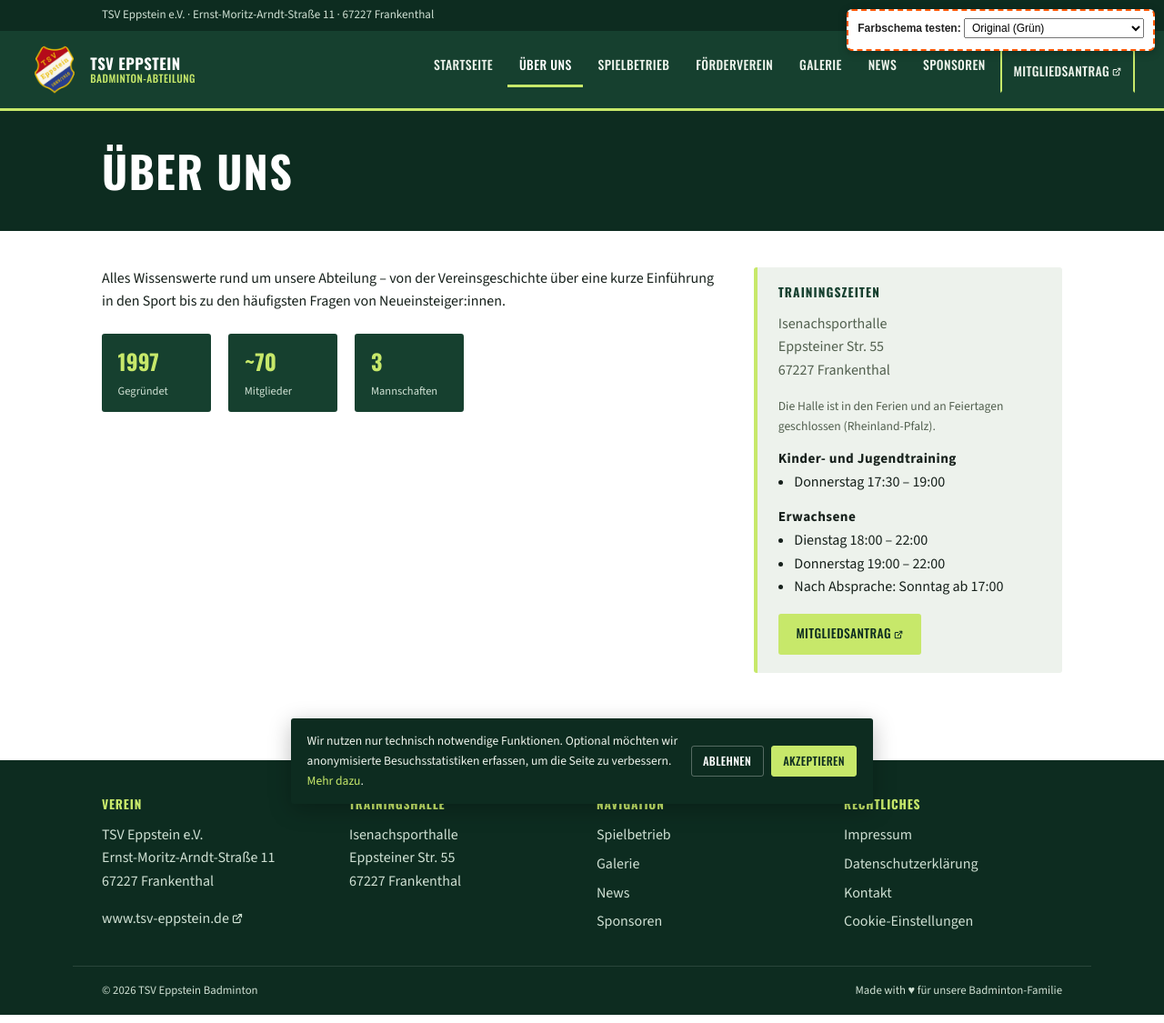
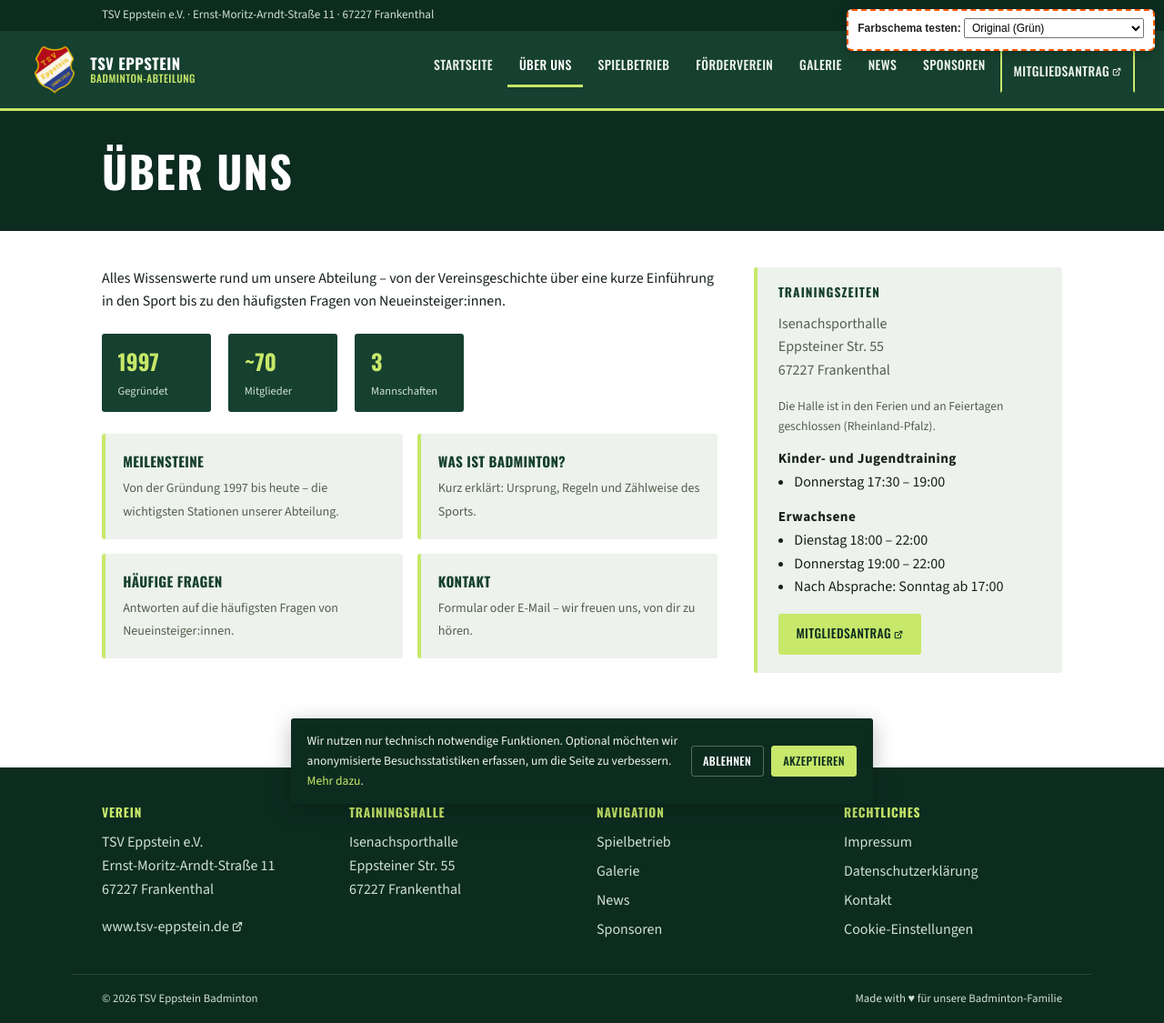
Before and after one commit to Forderverein-Badminton-in-Eppstein-e-V/website, a Jekyll site: the page built from ueber-uns.html, in a window 1280 px wide. Shown: the whole page at 91% size. Built offline with Jekyll 4.4.1, drawn with Linux system fonts in a browser that asks for light colours.

Commit message:
Update navigation links to use root-relative paths for consistency

```diff
--- a/galerie.html
+++ b/galerie.html
@@ -10,7 +10,7 @@
             Impressionen von unseren Turnieren und Vereinsevents – nach Thema sortiert.
           </p>
 
-          {% assign gallerie_nav = site.data.nav | where: "url", "galerie.html" | first %}
+          {% assign gallerie_nav = site.data.nav | where: "url", "/galerie.html" | first %}
 
           <div class="nav-cards">
             {% for eintrag in gallerie_nav.submenu %}
--- a/spielbetrieb.html
+++ b/spielbetrieb.html
@@ -11,7 +11,7 @@
             über unsere Mannschaften bis hin zu Turnieren und unserer Trainingshalle.
           </p>
 
-          {% assign spielbetrieb_nav = site.data.nav | where: "url", "spielbetrieb.html" | first %}
+          {% assign spielbetrieb_nav = site.data.nav | where: "url", "/spielbetrieb.html" | first %}
 
           <div class="nav-cards">
             {% for eintrag in spielbetrieb_nav.submenu %}
--- a/ueber-uns.html
+++ b/ueber-uns.html
@@ -17,7 +17,7 @@
             <div class="stat"><strong>{{ site.verein.mannschaften_aktuell }}</strong><span>Mannschaften</span></div>
           </div>
 
-          {% assign ueber_uns_nav = site.data.nav | where: "url", "ueber-uns.html" | first %}
+          {% assign ueber_uns_nav = site.data.nav | where: "url", "/ueber-uns.html" | first %}
 
           <div class="nav-cards">
             {% for eintrag in ueber_uns_nav.submenu %}
```
